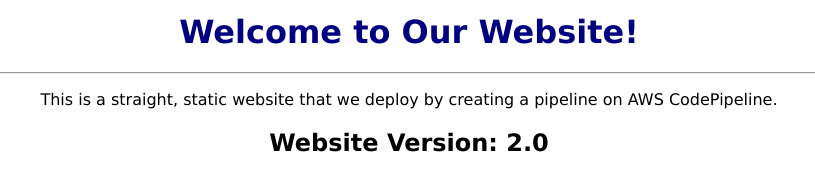
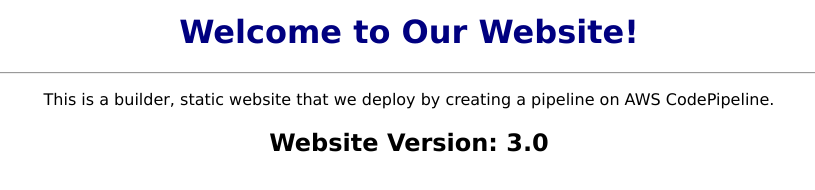
Before and after one commit to riteshbehal/caltech-repository, a plain HTML site: page index.html in a window 1280 px wide. Shown: the full height of the page, 231-1046 px from the left. Drawn offline with Linux system fonts and the light colour scheme.

Commit message:
builder changes

```diff
--- a/index.html
+++ b/index.html
@@ -5,7 +5,7 @@
     <body style="text-align:center;font-family:Verdana;margin:1%;">
         <h1 style="color:navy">Welcome to Our Website!</h1>
         <hr>
-        <p>This is a straight, static website that we deploy by creating a pipeline on AWS CodePipeline.</p>
-        <h2>Website Version: 2.0</h2>
+        <p>This is a builder, static website that we deploy by creating a pipeline on AWS CodePipeline.</p>
+        <h2>Website Version: 3.0</h2>
     </body>
 </html>
```
